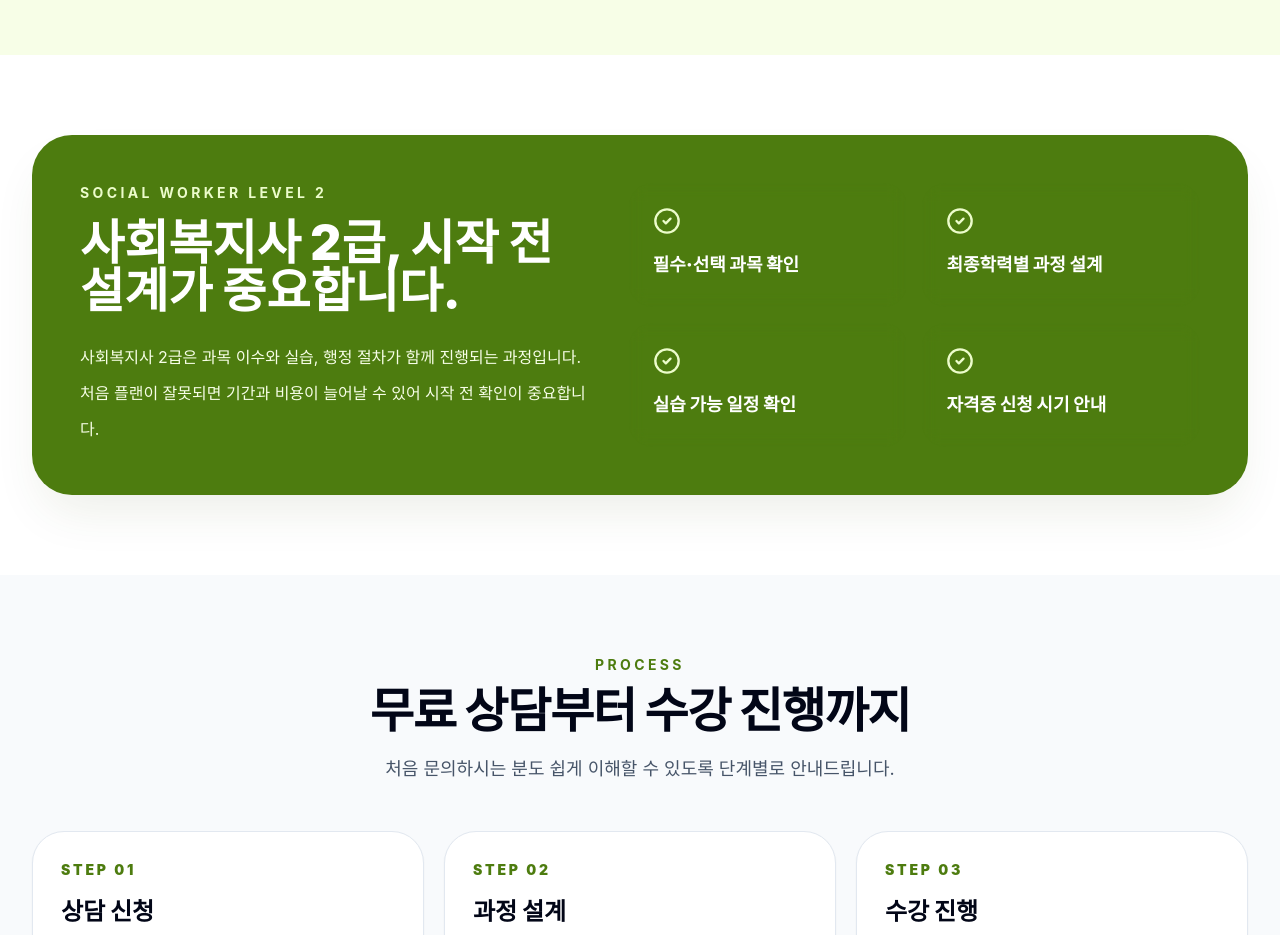
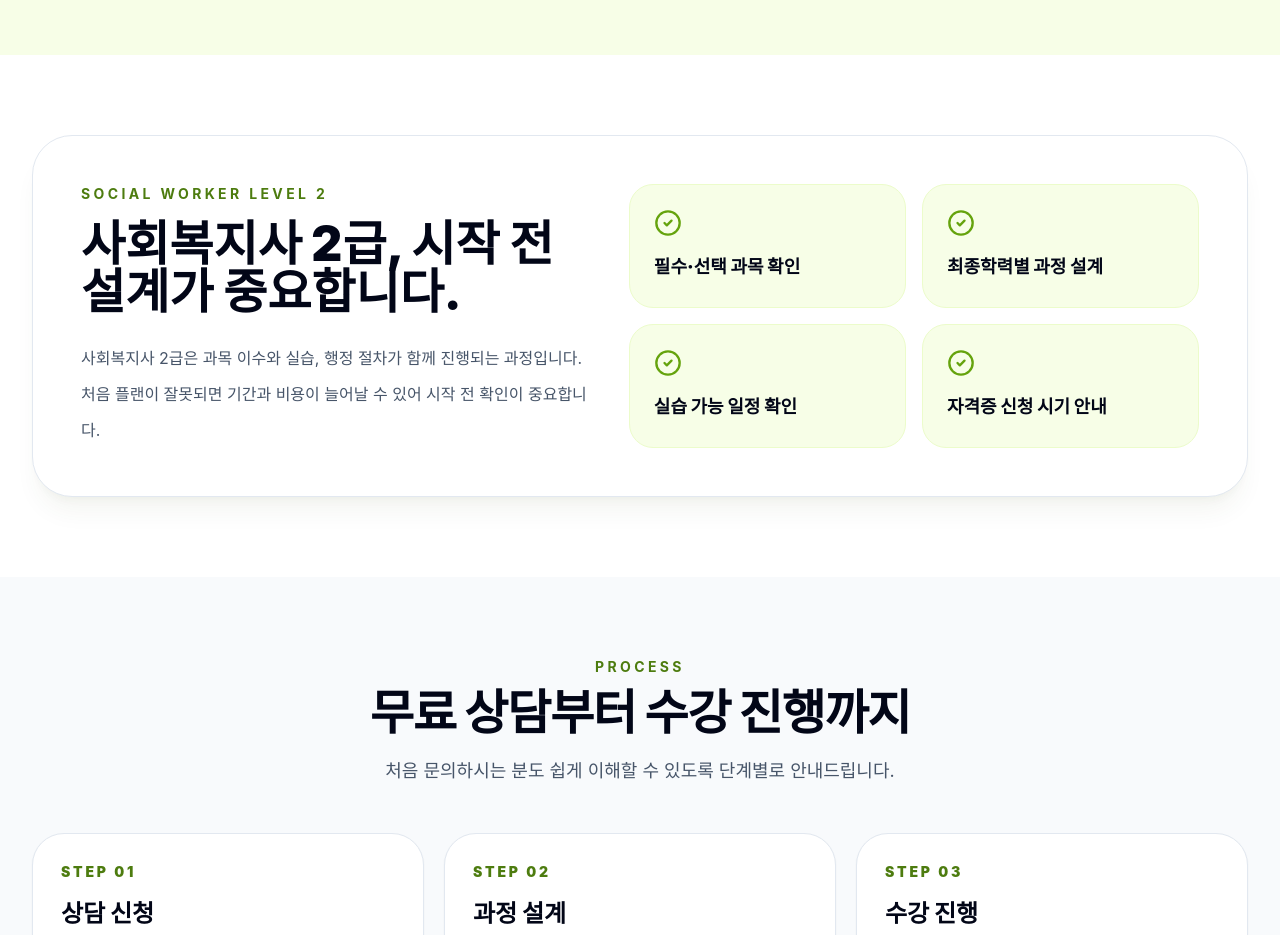
Before and after one commit to wateryoun0722/withone-education, a React (Vite) app: page / in a window 1280 px wide. Shown: the part 2040-2975 px from the top of the page. Built offline with nearby package versions, Linux system fonts and the light colour scheme.

Commit message:
Update App.jsx

```diff
--- a/src/App.jsx
+++ b/src/App.jsx
@@ -228,18 +228,18 @@ export default function App() {
         </section>
 
         <section className="mx-auto max-w-7xl px-5 py-20 md:px-8">
-          <div className="grid gap-8 rounded-[2.5rem] bg-lime-700 p-8 text-white shadow-2xl shadow-lime-900/10 md:grid-cols-[0.95fr_1.05fr] md:p-12">
+          <div className="grid gap-8 rounded-[2.5rem] border border-slate-200 bg-white p-8 text-slate-950 shadow-xl shadow-lime-900/5 md:grid-cols-[0.95fr_1.05fr] md:p-12">
             <div>
-              <p className="text-sm font-bold tracking-[0.24em] text-lime-100">SOCIAL WORKER LEVEL 2</p>
+              <p className="text-sm font-bold tracking-[0.24em] text-lime-700">SOCIAL WORKER LEVEL 2</p>
               <h2 className="mt-4 text-3xl font-black md:text-5xl">사회복지사 2급, 시작 전 설계가 중요합니다.</h2>
-              <p className="mt-6 leading-9 text-lime-50">
+              <p className="mt-6 leading-9 text-slate-600">
                 사회복지사 2급은 과목 이수와 실습, 행정 절차가 함께 진행되는 과정입니다. 처음 플랜이 잘못되면 기간과 비용이 늘어날 수 있어 시작 전 확인이 중요합니다.
               </p>
             </div>
             <div className="grid gap-4 sm:grid-cols-2">
               {["필수·선택 과목 확인", "최종학력별 과정 설계", "실습 가능 일정 확인", "자격증 신청 시기 안내"].map((item) => (
-                <div key={item} className="rounded-3xl bg-white/12 p-6 backdrop-blur">
-                  <CheckCircle2 className="mb-4 h-7 w-7 text-lime-100" />
+                <div className="rounded-3xl border border-lime-100 bg-lime-50 p-6">
+  <CheckCircle2 className="mb-4 h-7 w-7 text-lime-600" />
                   <p className="text-lg font-black">{item}</p>
                 </div>
               ))}
```
